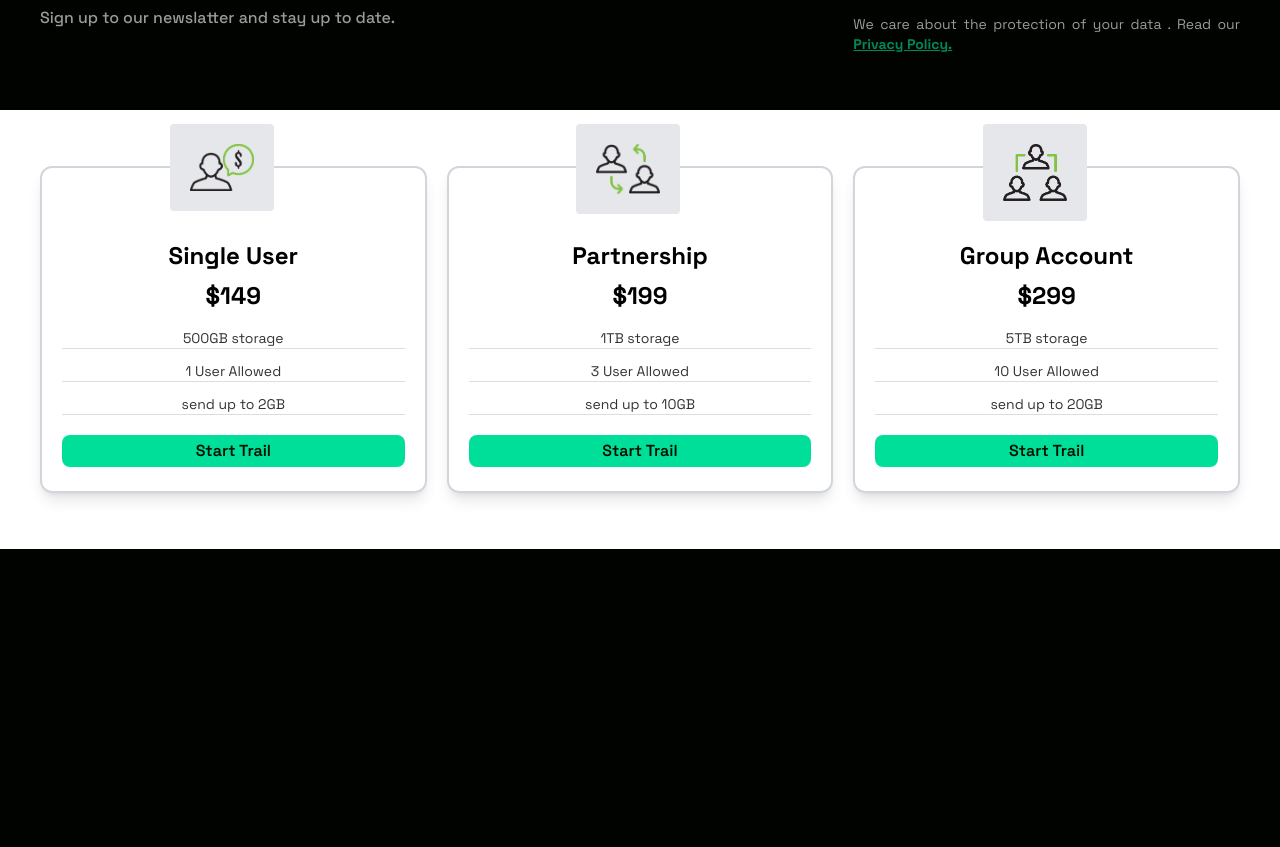
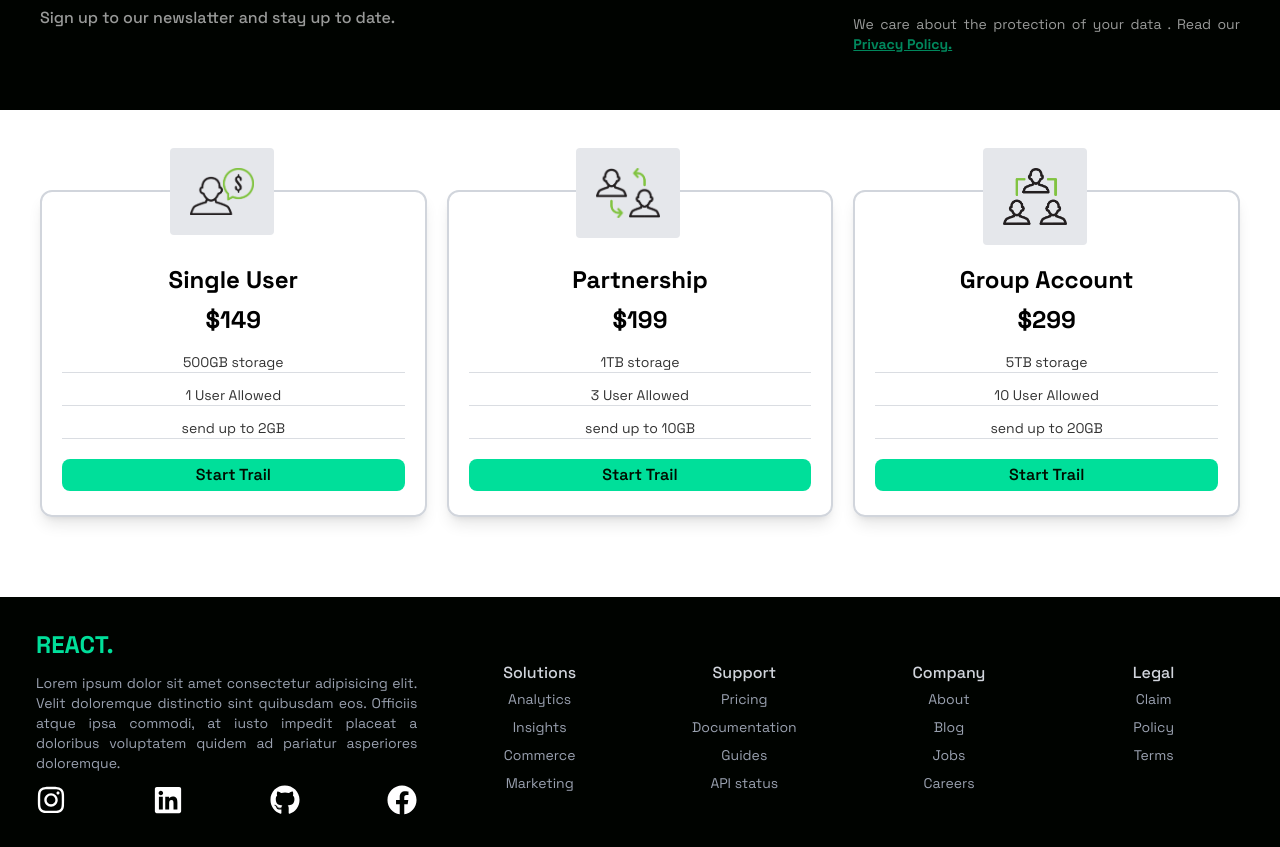
Before and after one commit to ArpanVala/tailwind-easy-project, a React (Vite) app: page / in a window 1280 px wide. Shown: the part 1613-2460 px from the top of the page. Before the commit the page ends 2162 px from the top, so only its background shows below. Built offline with nearby package versions, Linux system fonts and the light colour scheme.

Commit message:
footer added

```diff
--- a/src/App.jsx
+++ b/src/App.jsx
@@ -4,6 +4,7 @@ import Hero from './components/Hero'
 import Analytics from './components/Analytics'
 import Newslatter from './components/Newslatter'
 import Cards from './components/Cards'
+import Footer from './components/Footer'
 const App = ()=>{
   return (
     <>
@@ -12,6 +13,7 @@ const App = ()=>{
       <Analytics/>
       <Newslatter/>
       <Cards/>
+      <Footer/>
     </>
   )
 
--- a/src/components/Cards.jsx
+++ b/src/components/Cards.jsx
@@ -6,7 +6,7 @@ import Triple from '../assets/triple.png'
 const Cards = () => {
   return (
     <div className='w-full bg-white'>
-    <div className='max-w-[1240px] mx-auto px-5 py-14 grid md:grid-cols-3 gap-17 md:gap-5'>
+    <div className='max-w-[1240px] mx-auto px-5 py-20 grid md:grid-cols-3 gap-17 md:gap-5'>
        <Card img={Single} heading={'Single User'} price={'$149'} storage={'500GB storage'} userAllowed={'1 User Allowed'} sendUpTo={'send up to 2GB'}/>
        <Card img={Double} heading={'Partnership'} price={'$199'} storage={'1TB storage'} userAllowed={'3 User Allowed'} sendUpTo={'send up to 10GB'}/>
        <Card img={Triple} heading={'Group Account'} price={'$299'} storage={'5TB storage'} userAllowed  ={'10 User Allowed'} sendUpTo={'send up to 20GB'}/>
--- /dev/null
+++ b/src/components/Footer.jsx
@@ -0,0 +1,67 @@
+import React from 'react'
+import { FaInstagram,FaLinkedin,FaGithub ,FaFacebook} from 'react-icons/fa'
+
+const Footer = () => {
+  return (
+    <div className='max-w-[1240px] mx-auto px-4 pt-8 grid md:grid-cols-3 gap-8 text-gray-400'>
+    <div>
+          <h1 className='font-extrabold  text-2xl text-[#00df9a]'>REACT. </h1>
+          <p className='text-justify text-sm py-3'>Lorem ipsum dolor sit amet consectetur adipisicing elit. Velit doloremque distinctio sint quibusdam eos. Officiis atque ipsa commodi, at iusto impedit placeat a doloribus voluptatem quidem ad pariatur asperiores doloremque.</p>
+          <div className='text-white flex justify-between'>
+            <FaInstagram size={30} />
+            <FaLinkedin size={30} />
+            <FaGithub size={30} />
+            <FaFacebook size={30} />
+          </div>
+    </div>
+
+    <div className='md:col-span-2 grid grid-cols-3 sm:grid-cols-4 gap-6 text-center md:mt-8'>
+    <div>
+        <h6 className='font-medium text-gray-300'>Solutions</h6>
+        <ul>
+            <li className='py-1 text-sm'>Analytics</li>
+            <li className='py-1 text-sm'>Insights</li>
+            <li className='py-1 text-sm'>Commerce</li>
+            <li className='py-1 text-sm'>Marketing</li>
+        </ul>
+    </div>
+
+      <div>
+        <h6 className='font-medium text-gray-300'>Support</h6>
+        <ul>
+            <li className='py-1 text-sm'>Pricing</li>
+            <li className='py-1 text-sm'>Documentation</li>
+            <li className='py-1 text-sm'>Guides</li>
+            <li className='py-1 text-sm'>API status</li>
+        </ul>
+    </div>
+
+      <div>
+        <h6 className='font-medium text-gray-300'>Company</h6>
+        <ul>
+            <li className='py-1 text-sm'>About</li>
+            <li className='py-1 text-sm'>Blog</li>
+            <li className='py-1 text-sm'>Jobs</li>
+            <li className='py-1 text-sm'>Careers</li>
+        </ul>
+    </div>
+
+      <div className='hidden sm:block'>
+        <h6 className='font-medium text-gray-300'>Legal</h6>
+        <ul>
+            <li className='py-1 text-sm'>Claim</li>
+            <li className='py-1 text-sm'>Policy</li>
+            <li className='py-1 text-sm'>Terms</li>
+        </ul>
+    </div>
+
+
+    </div>
+
+    <div></div>
+
+    </div>
+  )
+}
+
+export default Footer
```
